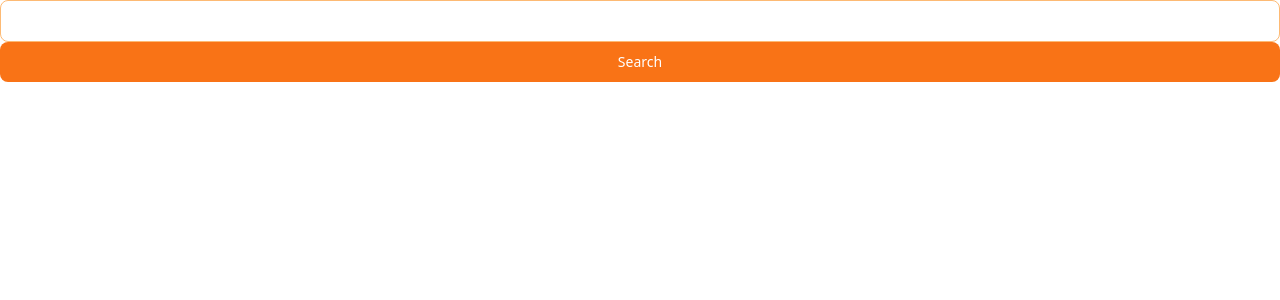
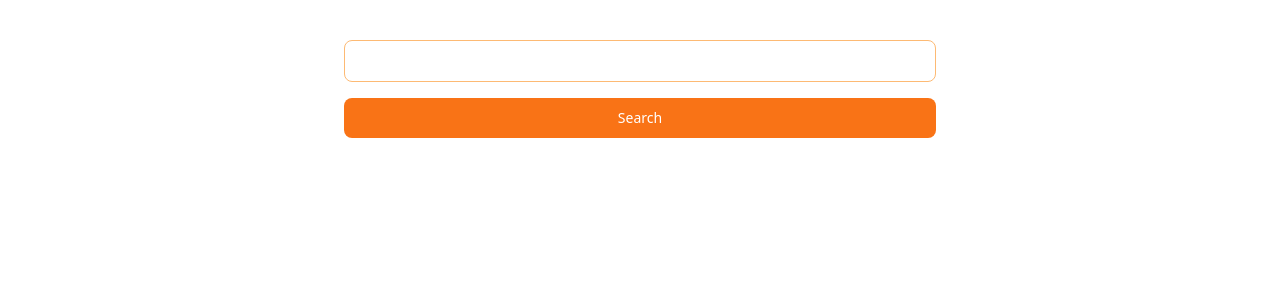
Before and after one commit to anoopraju31/100xdevs_cohort, a React (Vite) app in the folder week 7/assignments/5_github_info_card/: page / in a window 1280 px wide. Shown: the top 300 px of the page. Built offline with nearby package versions, Linux system fonts and the light colour scheme.

Commit message:
Week 7 - Assignments - 5. Github Info Card - Form Component - styled

```diff
--- a/week 7/assignments/5_github_info_card/src/components/Form.jsx
+++ b/week 7/assignments/5_github_info_card/src/components/Form.jsx
@@ -3,10 +3,10 @@
 
 const Form = () => {
 	return (
-		<div>
+		<form className='max-w-2xl mx-auto p-10 flex flex-col gap-4'>
 			<InputField />
 			<Button title='Search' />
-		</div>
+		</form>
 	)
 }
 
```
